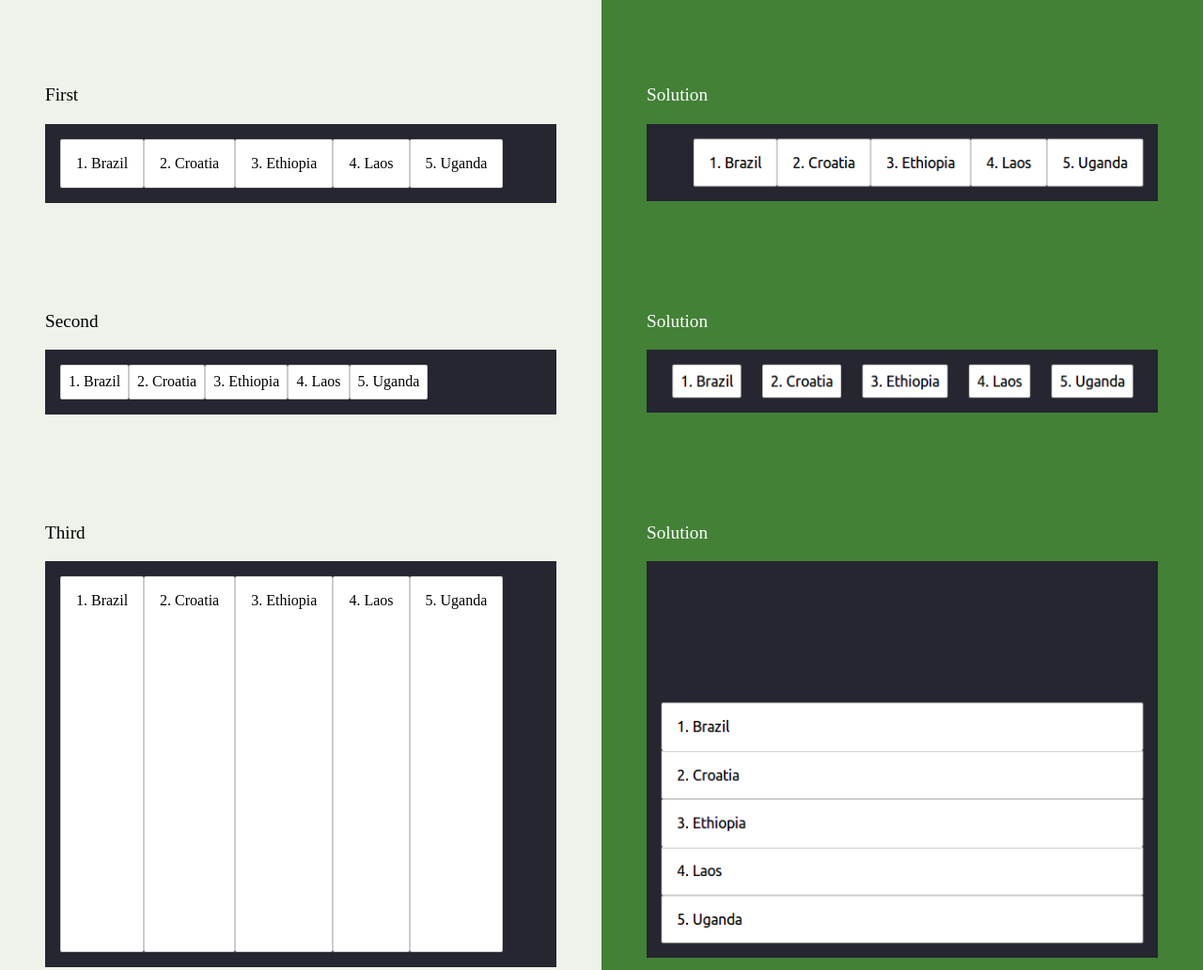
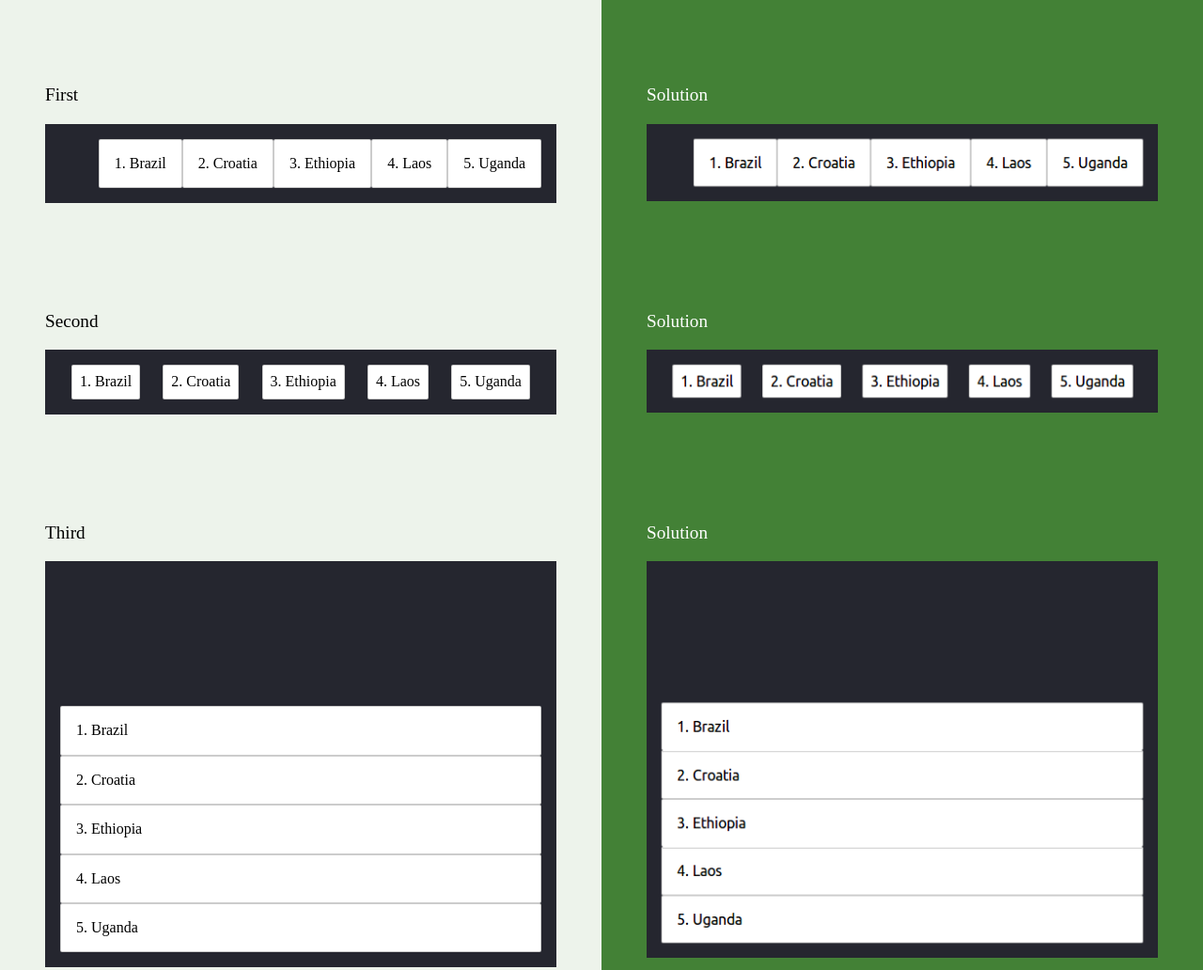
Before and after one commit to mayssam-Alsakhen/html.csscgit.mayssam, a website: page part-2/12-justify-content/index.html in a window 1280 px wide. Shown: the part 160-1192 px from the top of the page at 94% size. Drawn offline with Linux system fonts and the light colour scheme.

Commit message:
completed 10-media-queries

```diff
--- a/part-2/10-media-queries/columns.css
+++ b/part-2/10-media-queries/columns.css
@@ -1 +1,11 @@
 /* Add your own CSS code below */
+@media screen and  (min-width:768px) {
+    .countries{
+        columns: 2;
+    }
+}
+@media screen and  (min-width:1200px) {
+    .countries{
+        columns: 3;
+    }
+}
--- a/part-2/11-flexbox/flexbox.css
+++ b/part-2/11-flexbox/flexbox.css
@@ -1 +1,17 @@
 /* Add your own CSS code below */
+.countries{
+    display: flex;
+}
+.countries--first{
+
+    flex-direction: row-reverse;
+
+}
+.countries--second{
+
+    flex-direction:column ;
+}
+.countries--third{
+
+    flex-direction: column-reverse;
+}
--- a/part-2/12-justify-content/flexbox.css
+++ b/part-2/12-justify-content/flexbox.css
@@ -3,7 +3,31 @@
 }
 
 .countries--second .country {
+
+
   padding: 0.5em;
 }
+.countries--first{
+
+
+  justify-content: flex-end;
+}
+
+.countries--second{
+justify-content: space-around;
+
+
+}
+.countries--third{
+  flex-direction: column;
+  justify-content: flex-end;
+}
+.countries--fourth{
+
+  flex-direction: column-reverse;
+  justify-content: space-around;
+}
+
+
 
 /* Add your own CSS code below */
```
Also changed, not shown: part-2/17-nav-menu/styles.css (+20 -0 lines).
